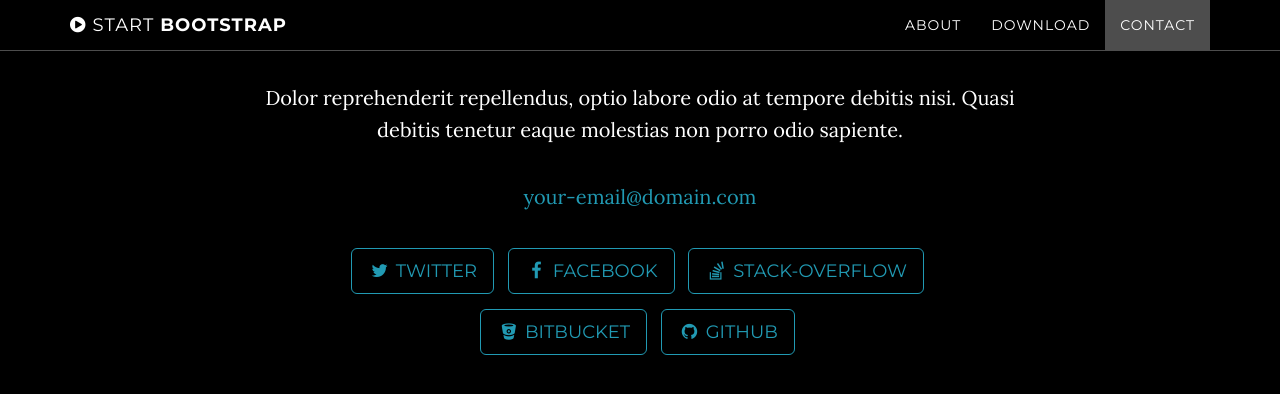
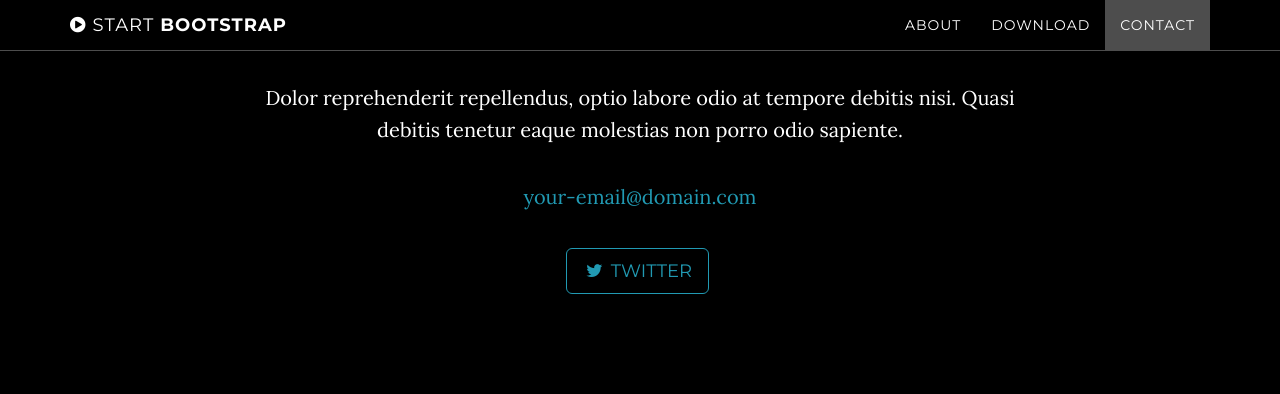
Before and after one commit to norjenweb/noergaard.com, a Jekyll site: the page built from index.html, in a window 1280 px wide and 900 px high, scrolled down 2331 px. Shown: the top 394 px of the window. Built offline with Jekyll 4.4.1, drawn with Linux system fonts in a browser that asks for light colours; part of the change alters nothing that is shown.

Commit message:
Config changes

```diff
--- a/_config.yml
+++ b/_config.yml
@@ -1,7 +1,7 @@
 # Site settings
 title: Grayscale
 email: your-email@domain.com
-url: https://example.github.io
+url: http://me5.jnorgaard.com
 description: "Write an awesome description for your new site here. You can edit this line in _config.yml. It will appear in your document head meta (for Google search results) and in your feed.xml site description."
 
 # Color settings (hex-codes without the leading hash-tag)
@@ -16,14 +16,14 @@ footer: Your Website
 social:
   - title: twitter
     url: https://twitter.com/SBootstrap
-  - title: facebook
-    url:
-  - title: stack-overflow
-    url: http://stackoverflow.com/questions/tagged/jekyll
-  - title: bitbucket
-    url: http://bitbucket.org/jekyll
-  - title: github
-    url: https://github.com/IronSummitMedia/startbootstrap
+#  - title: facebook
+#    url:
+#  - title: stack-overflow
+#    url: http://stackoverflow.com/questions/tagged/jekyll
+#  - title: bitbucket
+#    url: http://bitbucket.org/jekyll
+#  - title: github
+#    url: https://github.com/IronSummitMedia/startbootstrap
 
 # Build settings
 markdown: kramdown
```
